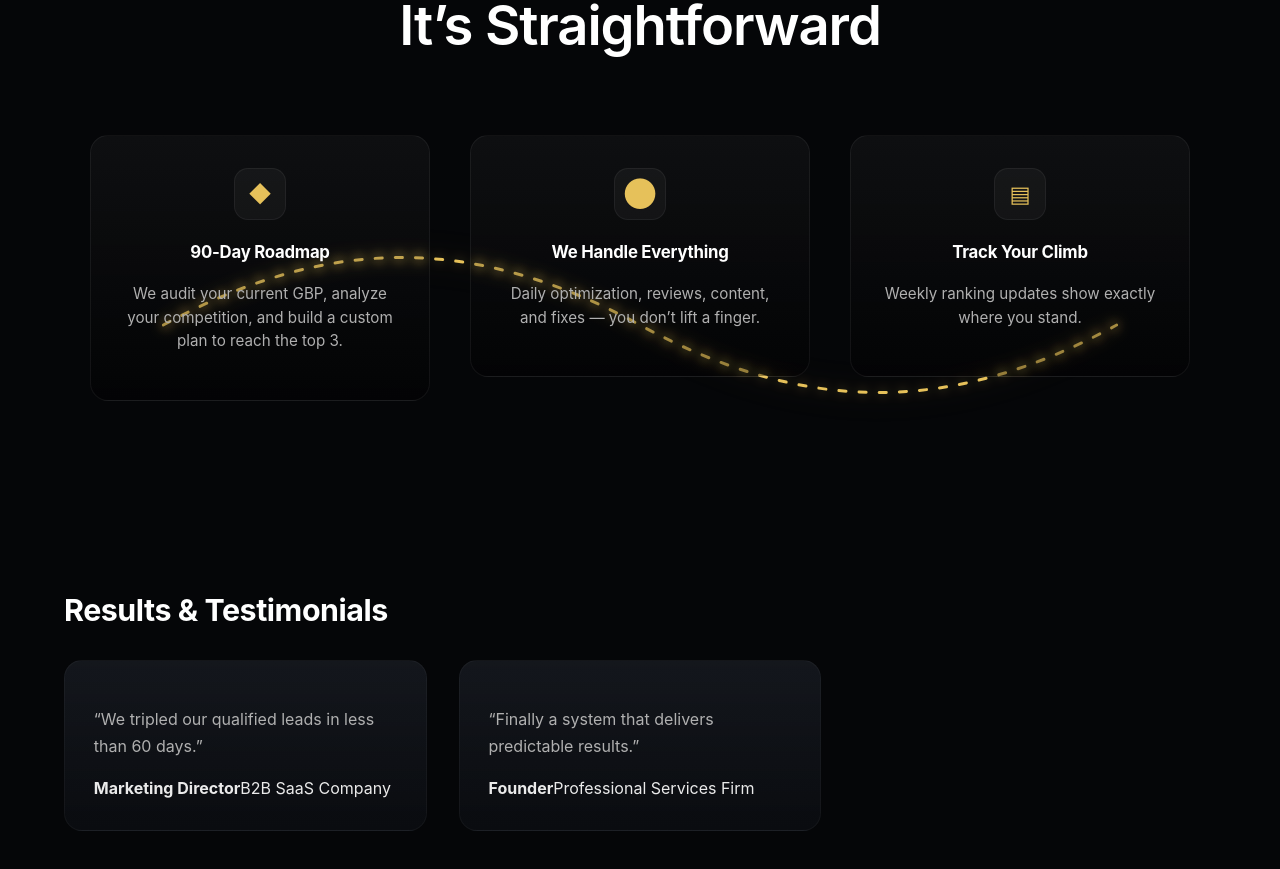
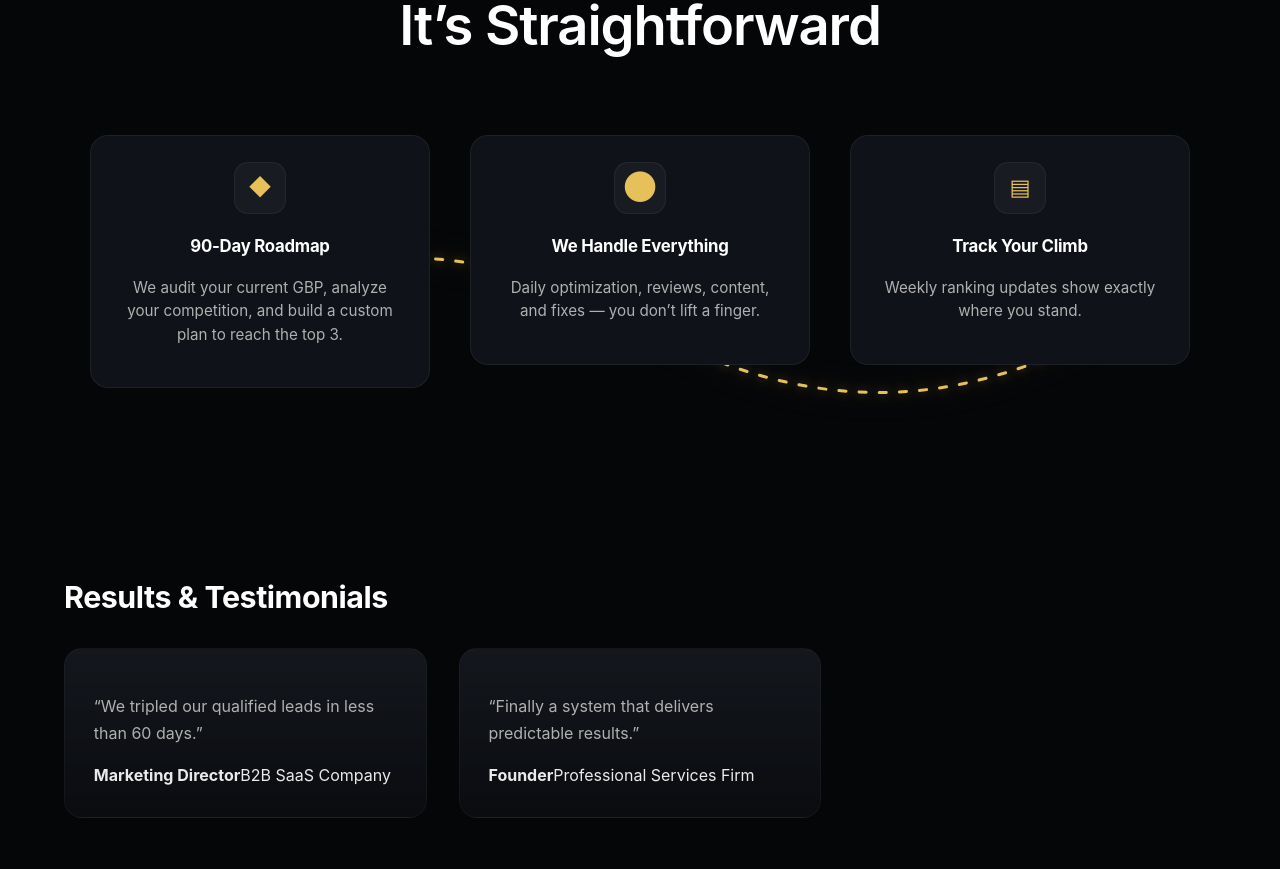
Before and after one commit to rvazquezme-creator/real-value-marketing, a React (Vite) app in the folder frontend/: page / in a window 1280 px wide. Shown: the part 1540-2409 px from the top of the page. Built offline with nearby package versions, Linux system fonts and the light colour scheme; no server answers.

Commit message:
Improve step cards

```diff
--- a/frontend/src/styles/globals.css
+++ b/frontend/src/styles/globals.css
@@ -852,15 +852,13 @@ legend {
 ========================= */
 
 .process-step {
-    background: linear-gradient(180deg,
-            rgba(255, 255, 255, 0.04),
-            rgba(0, 0, 0, 0.35));
+    background: var(--color-bg-card);
+    /* sólido */
+    border: 1px solid var(--color-border);
+    border-radius: var(--radius-lg);
 
-    border: 1px solid rgba(255, 255, 255, 0.06);
-    backdrop-filter: blur(6px);
-
-    border-radius: var(--radius-lg);
-    padding: 2rem 1.8rem;
+    padding: 1.6rem 1.6rem;
+    /* 👈 menos padding vertical */
     text-align: center;
 
     position: relative;
@@ -872,8 +870,8 @@ legend {
 }
 
 .process-step:hover {
-    transform: translateY(-4px);
-    box-shadow: 0 14px 36px rgba(0, 0, 0, 0.6);
+    transform: translateY(-3px);
+    box-shadow: 0 12px 28px rgba(0, 0, 0, 0.55);
 }
 
 /* =========================
```
